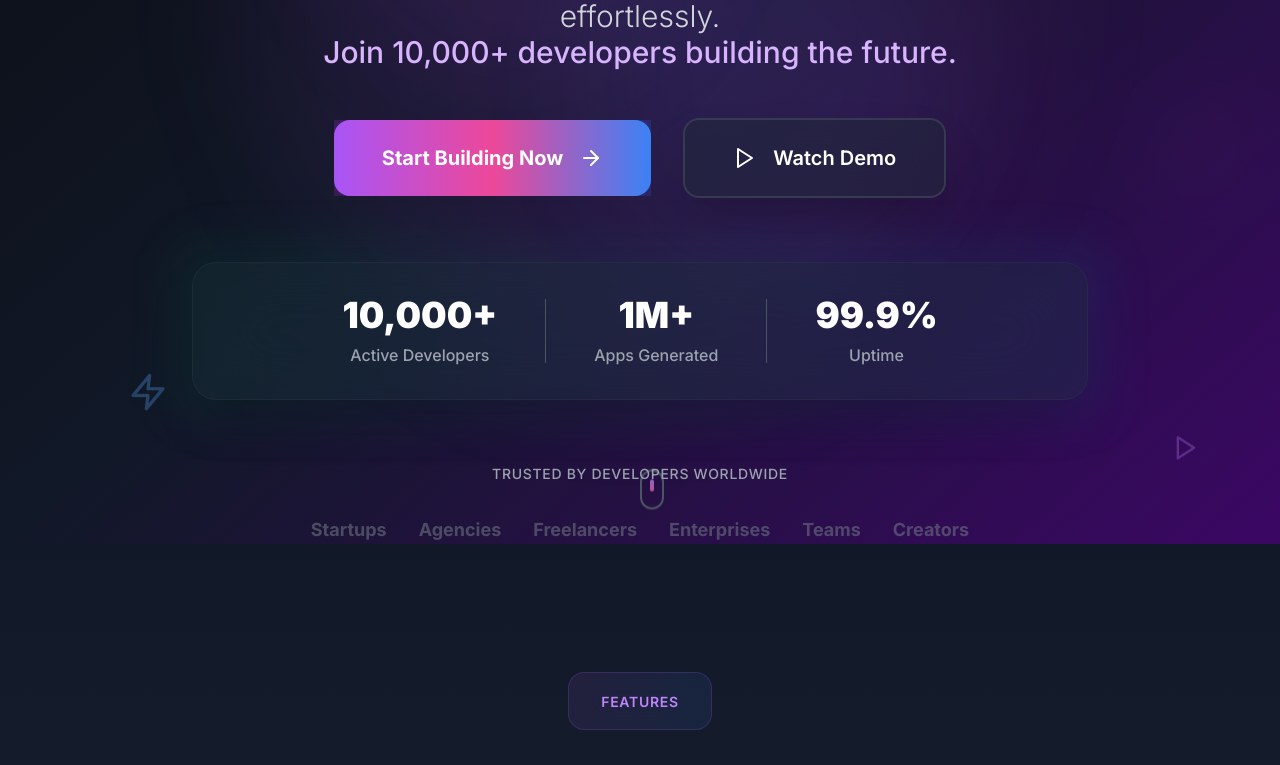
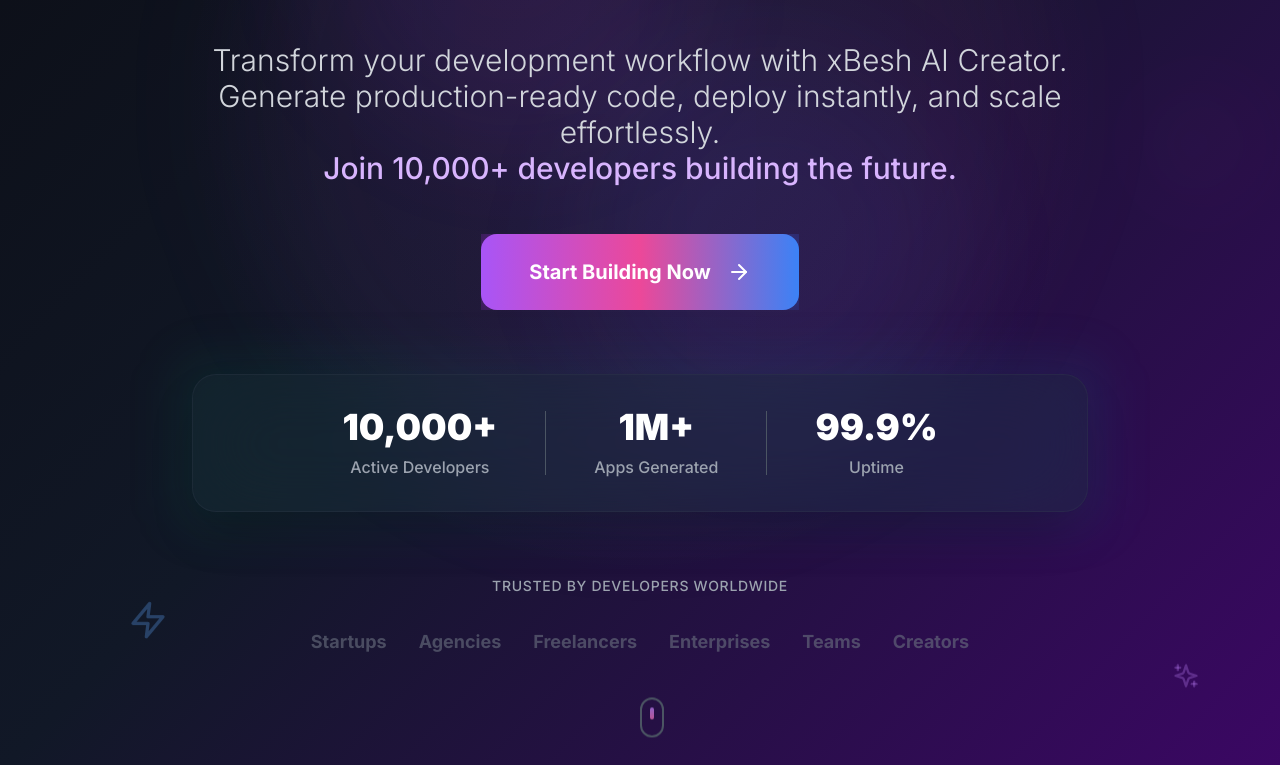
Before and after one commit to xbmilan/xbesh_webinar_2july, a React (Vite) app: page / in a window 1280 px wide. Shown: the part 576-1341 px from the top of the page. Built offline with nearby package versions, Linux system fonts and the light colour scheme.

Commit message:
Initial commit

```diff
--- a/src/components/Hero.tsx
+++ b/src/components/Hero.tsx
@@ -1,8 +1,8 @@
-import { ArrowRight, Sparkles, Code, Zap, Play } from 'lucide-react';
+import { ArrowRight, Sparkles, Code, Zap } from 'lucide-react';
 
 const Hero = () => {
   return (
-    <section className="relative min-h-screen flex items-center justify-center overflow-hidden bg-gradient-to-br from-gray-950 via-gray-900 to-purple-950">
+    <section className="relative min-h-screen flex items-center justify-center overflow-hidden bg-gradient-to-br from-gray-950 via-gray-900 to-purple-950 pt-4 pb-4" style={{ paddingTop: '84px', paddingBottom: '84px' }}>
       {/* Enhanced Background Effects */}
       <div className="absolute inset-0">
         <div className="absolute inset-0 bg-[radial-gradient(ellipse_at_center,_var(--tw-gradient-stops))] from-purple-900/20 via-transparent to-transparent"></div>
@@ -23,11 +23,11 @@
           <Zap className="w-10 h-10 text-blue-400/30" />
         </div>
         <div className="absolute bottom-20 right-20 animate-float-delayed">
-          <Play className="w-7 h-7 text-purple-400/30" />
+          <Sparkles className="w-7 h-7 text-purple-400/30" />
         </div>
       </div>
 
-      <div className="relative z-10 max-w-6xl mx-auto px-6 sm:px-8 lg:px-12 text-center">
+      <div className="relative z-10 max-w-6xl mx-auto px-6 sm:px-8 lg:px-12 text-center pt-8 pb-8">
         {/* Enhanced Badge */}
         <div className="inline-block mb-8 group">
           <div className="relative">
@@ -59,9 +59,8 @@
           <span className="text-purple-300 font-medium">Join 10,000+ developers building the future.</span>
         </p>
 
-        {/* Enhanced CTA Buttons */}
-        <div className="flex flex-col sm:flex-row items-center justify-center space-y-6 sm:space-y-0 sm:space-x-8 mb-16">
-          {/* Primary CTA */}
+        {/* Enhanced CTA Button */}
+        <div className="flex items-center justify-center mb-16">
           <a
             href="#pricing"
             className="group relative overflow-hidden"
@@ -72,12 +71,6 @@
               <ArrowRight className="w-6 h-6 group-hover:translate-x-2 transition-transform duration-300" />
             </div>
           </a>
-
-          {/* Secondary CTA */}
-          <button className="group relative overflow-hidden bg-gray-800/50 backdrop-blur-xl border-2 border-gray-600/50 text-white px-12 py-6 rounded-2xl font-semibold text-xl flex items-center space-x-4 shadow-2xl transition-all duration-300 hover:border-purple-500/50 hover:bg-gray-700/50 hover:scale-105">
-            <Play className="w-6 h-6 group-hover:scale-110 transition-transform duration-300" />
-            <span>Watch Demo</span>
-          </button>
         </div>
 
         {/* Enhanced Social Proof */}
```
